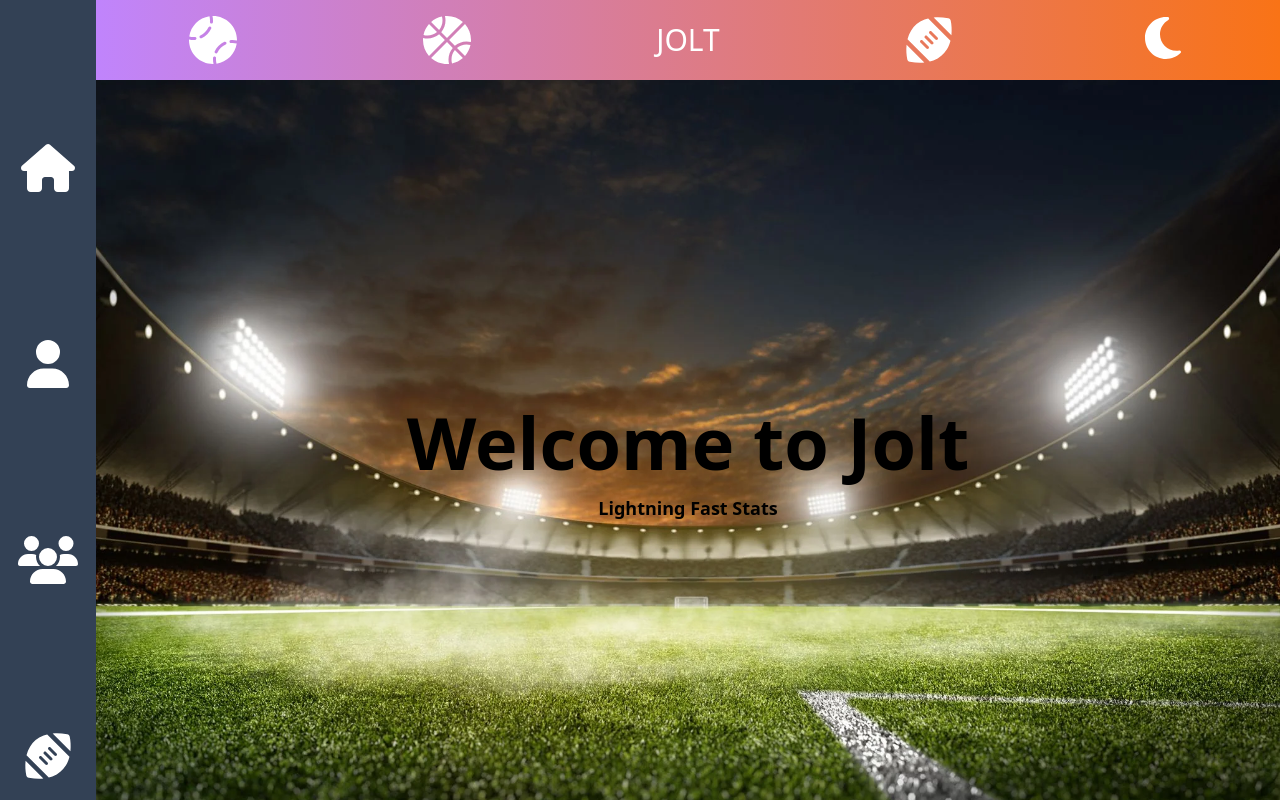
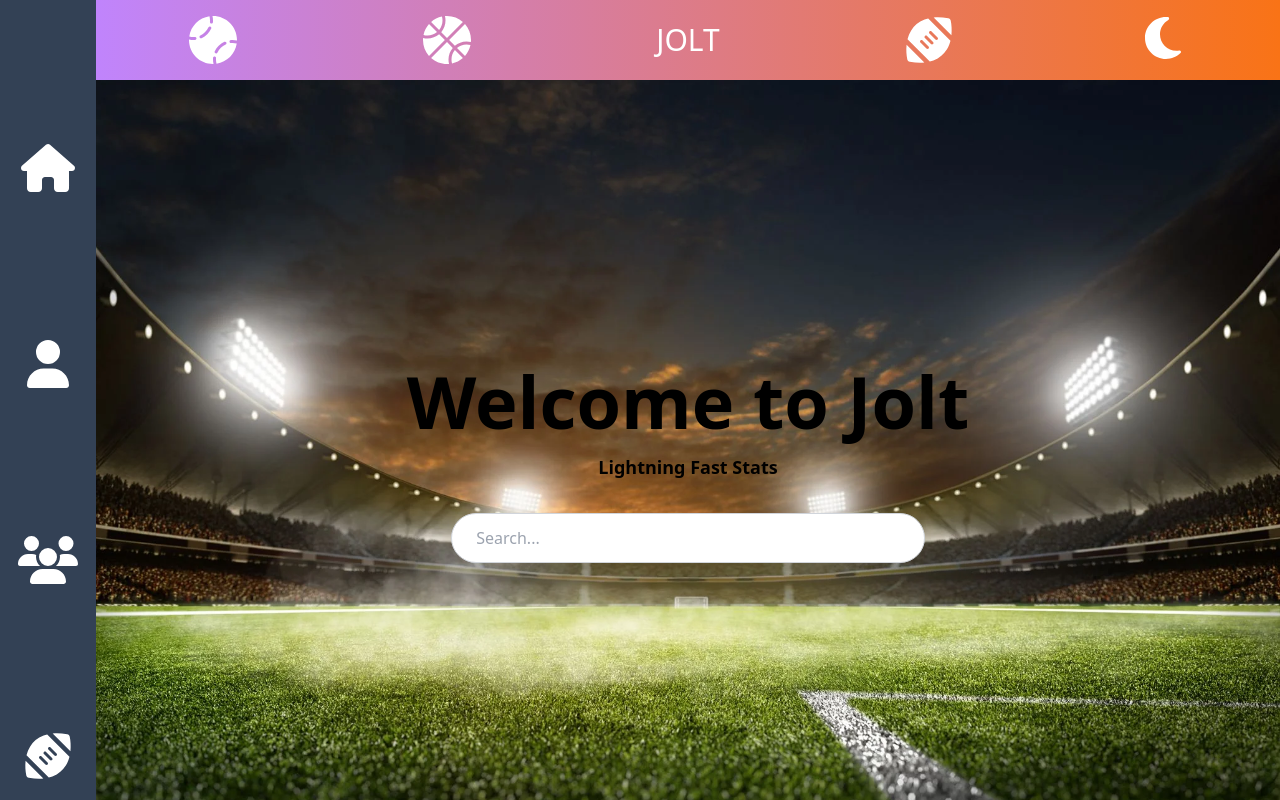
Before and after one commit to BakedPotato101/Jolt, a Next.js app: page / in a window 1280 px wide. Built offline with nearby package versions, Linux system fonts and the light colour scheme.

Commit message:
search bar

```diff
--- a/src/app/page.jsx
+++ b/src/app/page.jsx
@@ -2,9 +2,17 @@ import React from "react";
 
 export default function Home() {
   return (
-    <div className="bg-white dark:bg-slate-900 w-full h-full pt-20 flex justify-center items-center flex-col dark:text-white" style={{ backgroundImage: 'url("OIP (2).jpeg")', backgroundSize: 'cover', backgroundPosition: 'center' }}>
+    <div className="bg-white dark:bg-slate-900 w-full h-full pt-20 flex flex-col items-center justify-center dark:text-white" style={{ backgroundImage: 'url("OIP (2).jpeg")', backgroundSize: 'cover', backgroundPosition: 'center' }}>
       <h1 className="text-7xl font-bold text-center mb-4">Welcome to Jolt</h1>
       <p className="text-lg text-center font-bold mb-8">Lightning Fast Stats</p>
+      {/* Search bar */}
+      <div className="w-4/5 lg:w-2/5 flex justify-center mb-8">
+        <input
+          type="text"
+          className="bg-white dark:bg-gray-800 border border-gray-300 dark:border-gray-600 rounded-full py-3 px-6 w-full md:w-2/3 lg:w-full focus:outline-none focus:ring-2 focus:ring-blue-500 focus:border-transparent"
+          placeholder="Search..."
+        />
+      </div>
     </div>
   );
 }
```
